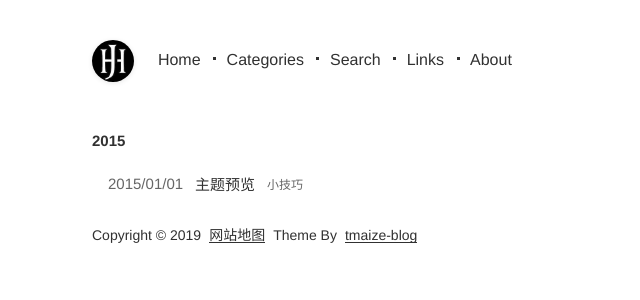
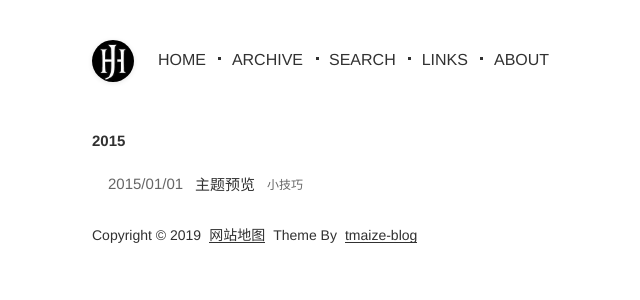
Before and after one commit to juhawk42/juhawk42.github.io, a Jekyll site: the page built from index.html, in a window 1280 px wide. Shown: the top 300 px of the page, without its empty margins (268-908 px from the left). Built offline with Jekyll 4.4.1, drawn with Linux system fonts in a browser that asks for light colours.

Commit message:
Update _config.yml

```diff
--- a/_config.yml
+++ b/_config.yml
@@ -15,15 +15,15 @@ baseUrl: ''
 
 # 菜单
 menu:
-  - title: Home
+  - title: HOME
     url: /
-  - title: Categories
-    url: /pages/categories.html
-  - title: Search
+  - title: ARCHIVE
+    url: /pages/archive.html
+  - title: SEARCH
     url: /pages/search.html
-  - title: Links
+  - title: LINKS
     url: /pages/links.html
-  - title: About
+  - title: ABOUT
     url: /pages/about.html
 
 # 文章url前缀，固定格式，不要动
```
